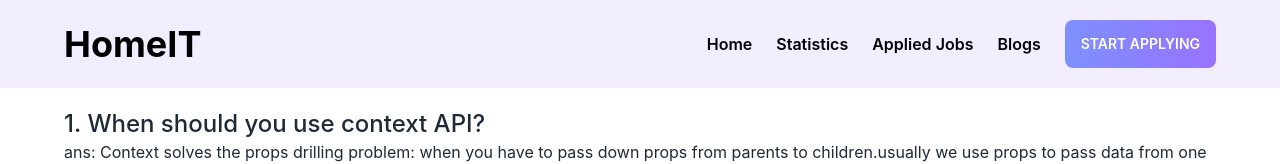
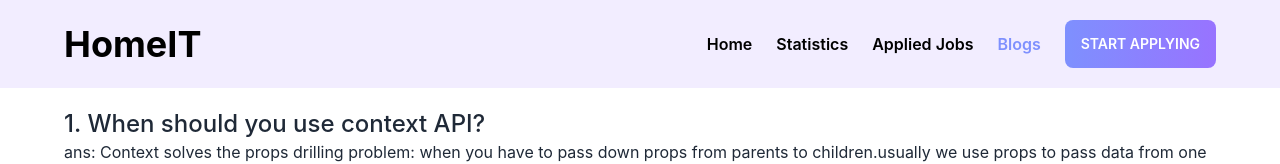
Before and after one commit to jobayer298/job-applying-client-react, a React (Vite) app: page /blogs in a window 1280 px wide. Shown: the top 164 px of the page. Built offline with nearby package versions, Linux system fonts and the light colour scheme.

Commit message:
active link style added

```diff
--- a/src/Components/Header.jsx
+++ b/src/Components/Header.jsx
@@ -1,5 +1,5 @@
 import React, { useState } from "react";
-import { Link } from "react-router-dom";
+import { Link, NavLink } from "react-router-dom";
 
 const Header = () => {
   const [open, setOpen] = useState(false);
@@ -33,9 +33,9 @@ const Header = () => {
           }`}
         >
           {link.map((l, index) => (
-            <Link key={index} to={l.href}>
+            <NavLink key={index} to={l.href} className={({isActive})=> isActive ? 'active' : 'default'}>
               <li className="my-3 md:my-0 ">{l.name}</li>
-            </Link>
+            </NavLink>
           ))}
           <button className="btn btn-bg text-white">Start Applying</button>
         </ul>
--- a/src/index.css
+++ b/src/index.css
@@ -14,3 +14,10 @@
 .my-container{
   @apply max-w-6xl mx-auto;
 }
+
+.active{
+  @apply text-[#7e90fe]
+}
+.default{
+  @apply text-black
+}
```
